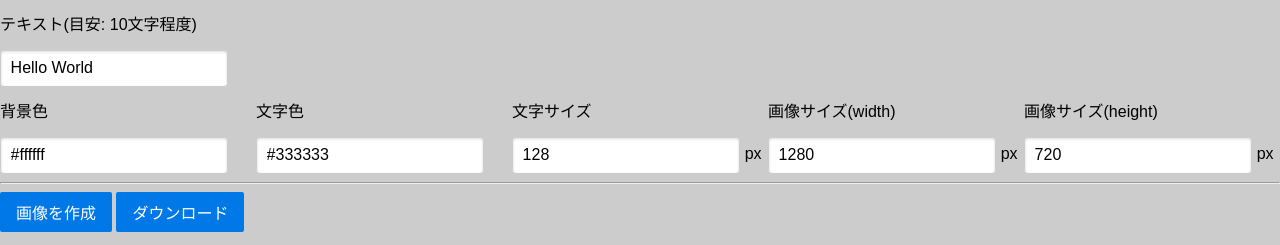
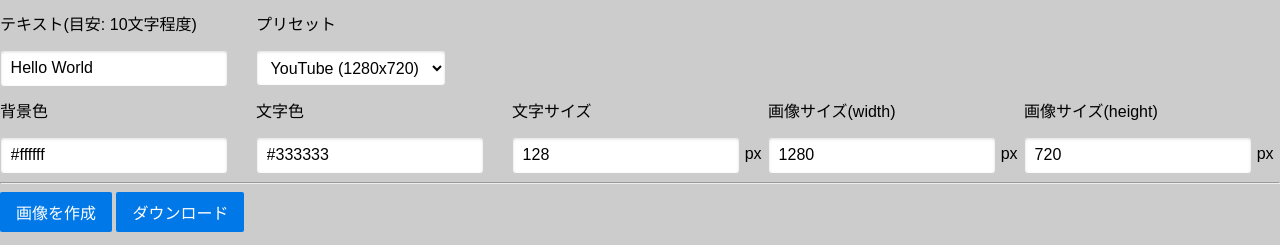
Before and after one commit to fukata/text-image, a plain HTML site: page public/index.html in a window 1280 px wide. Shown: the top 245 px of the page. Drawn offline with nearby package versions, Linux system fonts and the light colour scheme.

Commit message:
add presets

```diff
--- a/public/index.html
+++ b/public/index.html
@@ -14,9 +14,16 @@
 </head>
 <body style="background-color: #ccc;">
   <form class="pure-form" onsubmit="createImage(); return false">
-    <div>
-      <p>テキスト(目安: 10文字程度)</p>
-      <input type="text" id="image_text" value="Hello World">
+    <div class="pure-g">
+      <div class="pure-u-1 pure-u-md-1-5">
+        <p>テキスト(目安: 10文字程度)</p>
+        <input type="text" id="image_text" value="Hello World">
+      </div>
+      <div class="pure-u-1 pure-u-md-1-5">
+        <p>プリセット</p>
+        <select id="preset" onchange="changePreset()">
+        </select>
+      </div>
     </div>
     <div class="pure-g">
       <div class="pure-u-1 pure-u-md-1-5">
@@ -60,6 +67,34 @@
   </div>
 
   <script>
+    var presets = [
+      { label: 'YouTube (1280x720)', value: {image_width: 1280, image_height: 720} },
+      { label: '16:9 (1920x1080)', value: {image_width: 1920, image_height: 1080} },
+      { label: '4:3 (800x600)', value: {image_width: 800, image_height: 600} },
+    ];
+    var preset = document.getElementById('preset');
+    for (var i=0; i<presets.length; i++) {
+      var r = presets[i];
+      var option = document.createElement('option');
+      option.innerText = r.label;
+      option.value = JSON.stringify(r.value);
+      preset.append(option);
+    }
+
+    function changePreset() {
+      console.log(event);
+      var option = event.target.selectedOptions[0];
+      var params = JSON.parse(option.value);
+      if (params.image_width) {
+        document.getElementById('image_width').value = params.image_width;
+      }
+      if (params.image_height) {
+        document.getElementById('image_height').value = params.image_height;
+      }
+
+      createImage();
+    }
+
     function createImage() {
       var text = document.getElementById('image_text').value;
 
```
